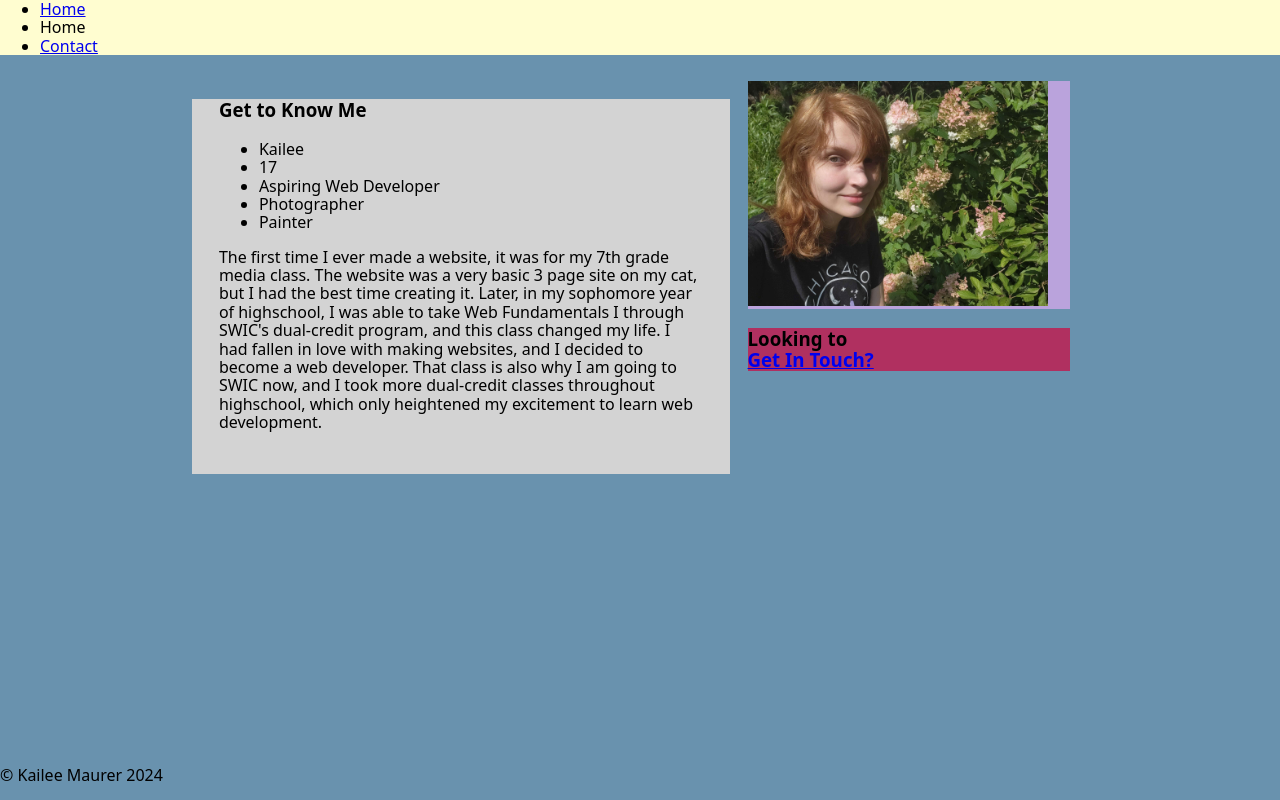
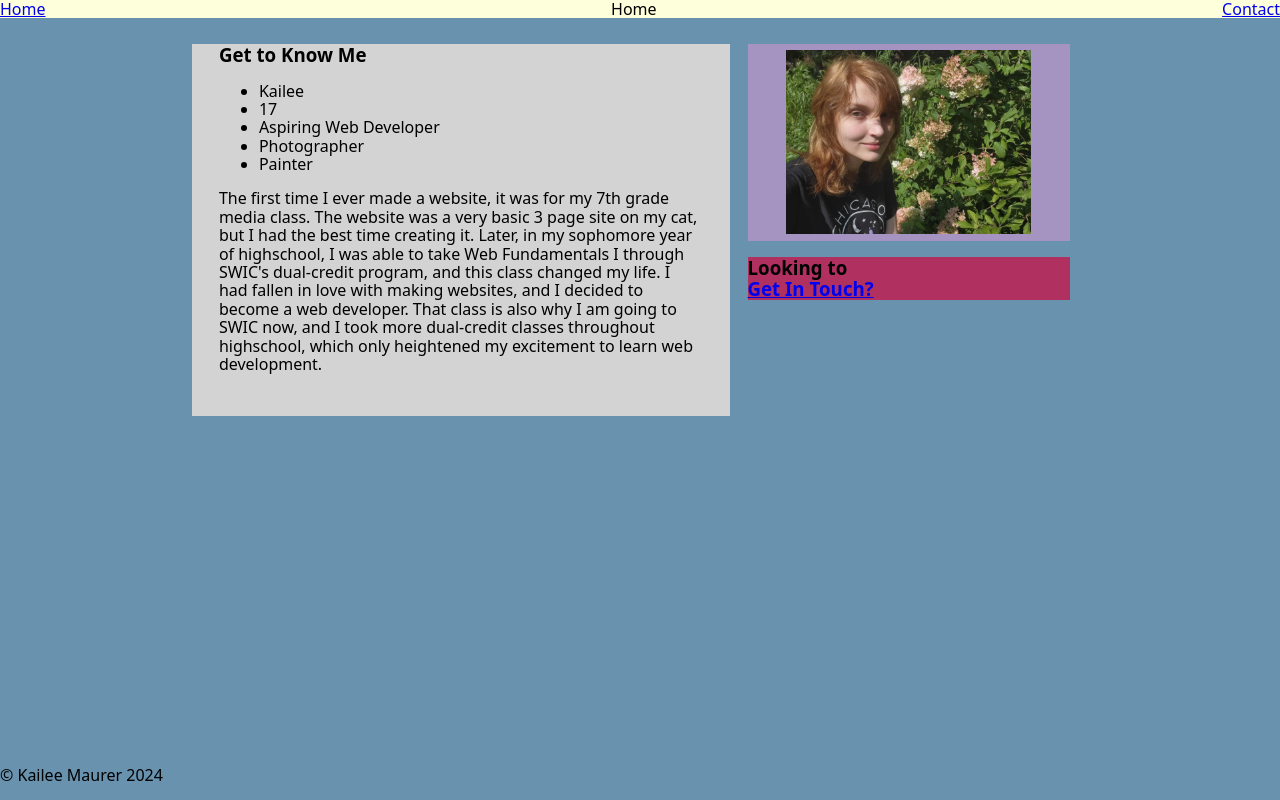
Before and after one commit to SWIC-177/html-css-skills-demo-GingerCodesThings, a plain HTML site: page index.html in a window 1280 px wide. Drawn offline with nearby package versions, Linux system fonts and the light colour scheme.

Commit message:
-changed nav code -minor color adjustments -margin and spacing changes -rearraged nav display

```diff
--- a/index.html
+++ b/index.html
@@ -10,11 +10,9 @@
 
   <body>
     <nav>
-      <ul>
-        <li><a href="index.html">Home</a></li>
-        <li><header>Home</header></li>
-        <li><a href="contact.html">Contact</a></li>
-      </ul>
+      <a class="navLink" href="index.html">Home</a>
+      <header>Home</header>
+      <a class="navLink" href="contact.html">Contact</a>
     </nav>
 
     <main>
--- a/style.css
+++ b/style.css
@@ -9,7 +9,10 @@ body {
 
 nav {
   width: 100%;
-  background-color: #fffdd0;
+  background-color: #feffdb;
+  display: flex;
+  justify-content: space-between;
+  align-items: center;
 }
 
 nav ul {
@@ -19,10 +22,14 @@ nav ul {
 main {
   width: 100%;
 }
+img {
+  padding: 2%;
+  width: 80%;
+}
 
 #container {
   width: 70%;
-  margin: 0 15%;
+  margin: 2% 15%;
 }
 
 #leftDiv {
@@ -32,6 +39,10 @@ main {
 
 #bioDiv {
   background-color: #d3d3d3;
+}
+
+h3 {
+  margin: 0;
 }
 
 #rightDiv {
@@ -44,7 +55,11 @@ main {
 }
 
 #imgDiv {
-  background-color: #baa3dc;
+  background-color: #a593c1;
+  margin-bottom: 5%;
+  display: flex;
+  justify-content: space-around;
+  align-items: center;
 }
 
 .contentDiv {
```
Also changed, not shown: contact.html (+3 -5 lines).
